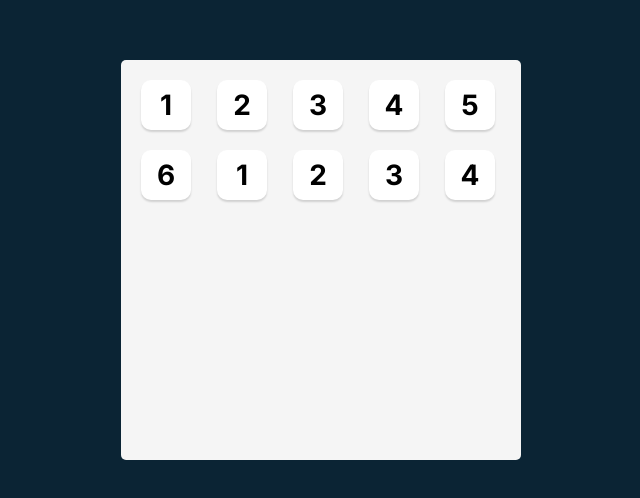
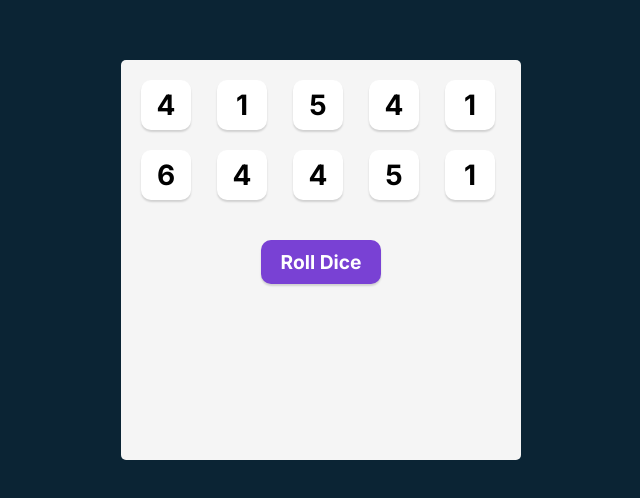
Before and after one commit to yy933/Tenzies-Dice-Game, a React (Vite) app: page / in a window 1280 px wide. Shown: the part 140-638 px from the top of the page, without its empty margins (319-959 px from the left). Built offline with nearby package versions, Linux system fonts and the light colour scheme.

Commit message:
feat: add generate new dice logic and roll dice button

```diff
--- a/App.jsx
+++ b/App.jsx
@@ -1,35 +1,41 @@
-/**
- * Challenge:
- *
- * - Create a Die component that takes a `value` prop. Should
- *   render a button with that value displayed.
- * - Render 10 instances of the Die component (manually)
- *      - Provide a number between 1-6 for the value on each
- *        for now
- * - Style the <main> and <Die> components
- *   to look like they do in the slide
- *      - Hints: Create a container to hold the 10 instances
- *        of the Die component, and use CSS Grid to lay them
- *        out evenly in 2 rows of 5 columns
- *      - Use flexbox on main to center the dice container
- *        in the center of the page
- */
 import Die from "./Die";
+import { useState } from "react";
+
 export default function App() {
+  /**
+   * Challenge: Create a `Roll Dice` button that will re-roll
+   * all 10 dice
+   *
+   * Clicking the button should generate a new array of numbers
+   * and set the `dice` state to that new array (thus re-rendering
+   * the array to the page)
+   */
+
+  function generateAllNewDice() {
+    let randomNumbers = Array.from({ length: 10 }, (_, i) => {
+      return Math.floor(Math.random() * 6 + 1);
+    });
+    return randomNumbers;
+  }
+
+  const [dice, setDice] = useState(generateAllNewDice());
+  function rollDice(){
+    setDice(generateAllNewDice());
+  }
+
   return (
     <main>
       <div className="dice-container">
-        <Die value={1} />
-        <Die value={2} />
-        <Die value={3} />
-        <Die value={4} />
-        <Die value={5} />
-        <Die value={6} />
-        <Die value={1} />
-        <Die value={2} />
-        <Die value={3} />
-        <Die value={4} />
+        {dice.map((value, index) => (
+          <Die key={index} value={value} />
+        ))}
       </div>
+      <button
+        className="roll-dice"
+        onClick={rollDice}
+      >
+        Roll Dice
+      </button>
     </main>
   );
 }
--- a/index.css
+++ b/index.css
@@ -45,3 +45,18 @@ main {
   font-weight: bold;
   cursor: pointer;
 }
+
+.roll-dice {
+  padding: 10px 20px;
+  margin: 20px auto;
+  display: block;
+  box-shadow: 0px 2px 2px rgba(0, 0, 0, 0.15);
+  border-radius: 10px;
+  border: none;
+  background-color: rgb(121, 65, 212);
+  color: white;
+  font-family: Inter, sans-serif;
+  font-size: 1.2rem;
+  font-weight: bold;
+  cursor: pointer;
+}
```
Also changed, not shown: Die.jsx (+1 -20 lines).
